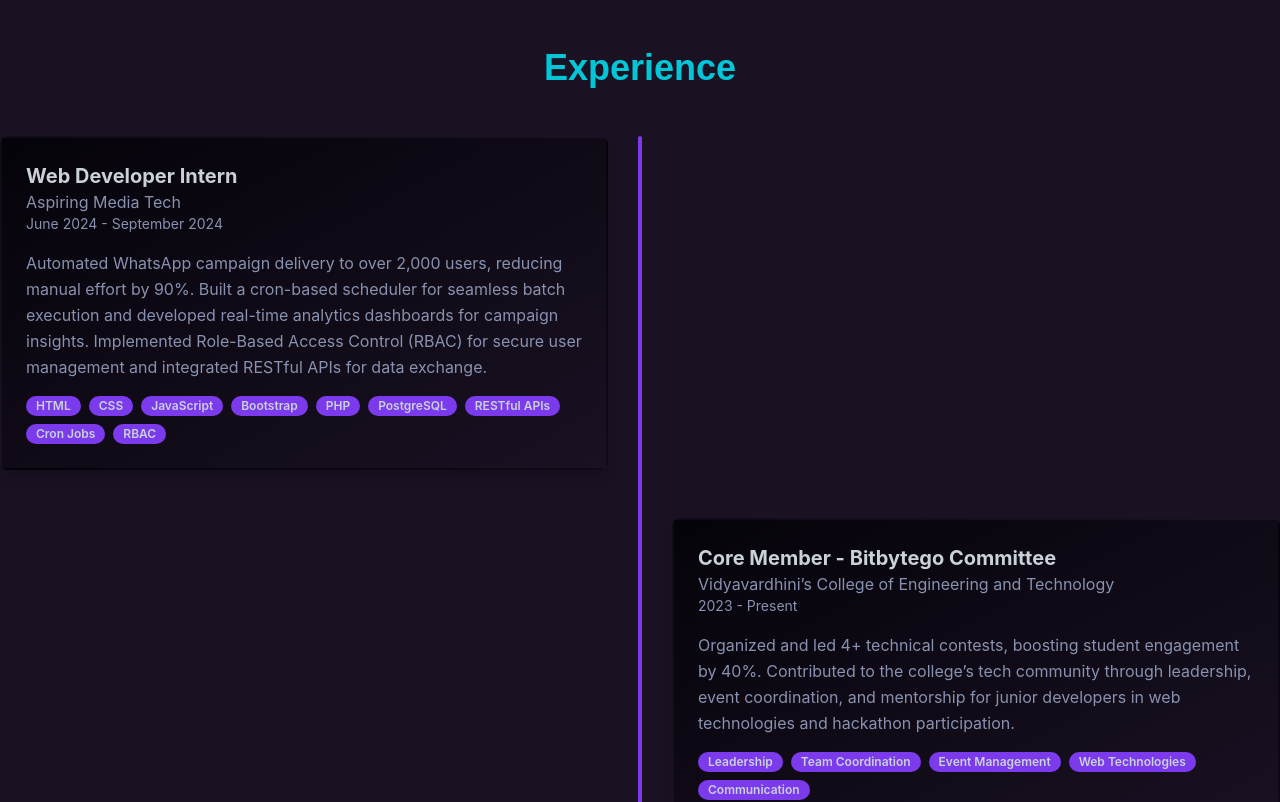
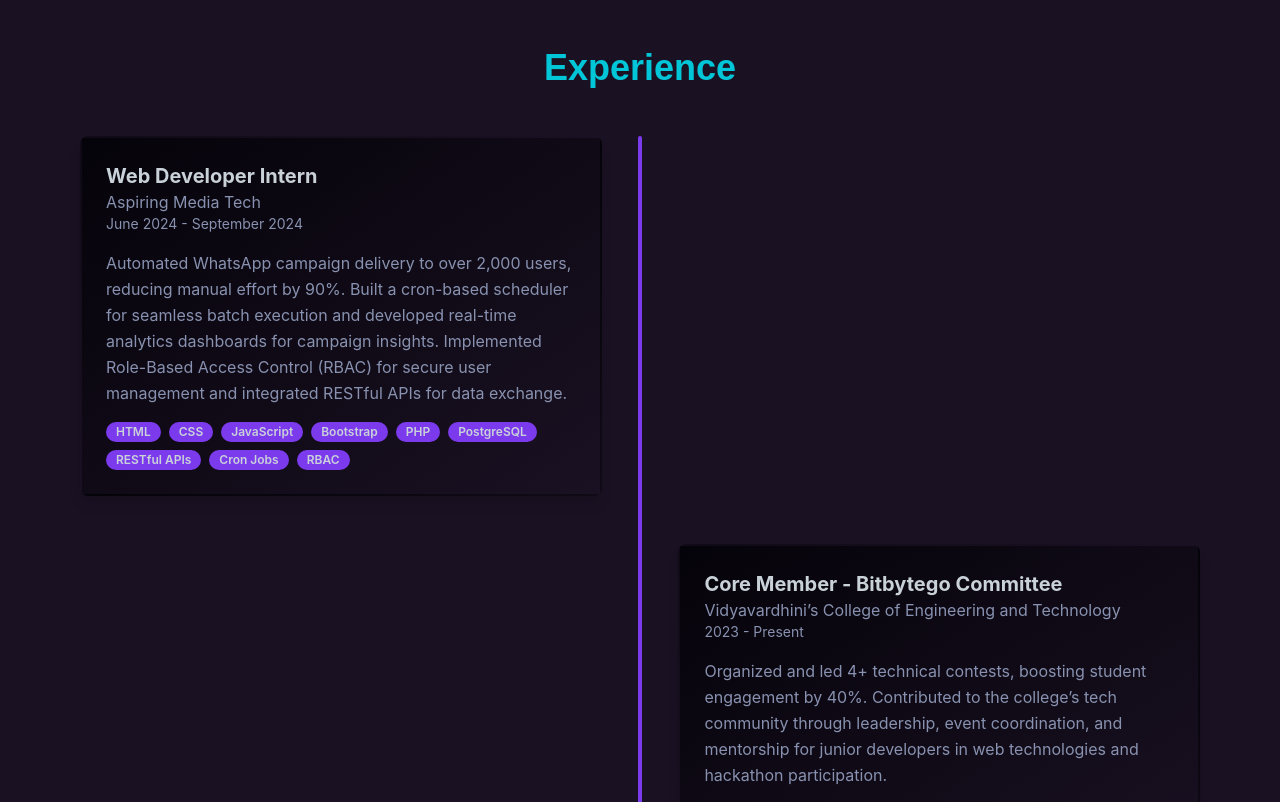
Before and after one commit to Prayas-Dev/my-portfolio-website, a React (Vite) app: page / in a window 1280 px wide. Shown: the part 2660-3462 px from the top of the page. Built offline with nearby package versions, Linux system fonts and the light colour scheme.

Commit message:
Fixed experience cards width overflow

```diff
--- a/src/components/Experience/Experience.jsx
+++ b/src/components/Experience/Experience.jsx
@@ -70,7 +70,7 @@ const cardVariants = {
         </div>
 
         {/* Desktop Timeline Layout */}
-        <div className="relative hidden md:block">
+        <div className="relative hidden max-w-6xl px-4 mx-auto md:block">
           <div className="absolute w-1 h-full transform -translate-x-1/2 rounded-full left-1/2 bg-primary"></div>
           {experiences.map((experience, index) => (
             <motion.div
@@ -78,11 +78,13 @@ const cardVariants = {
               className={`mb-12 flex items-center w-full ${index % 2 === 0 ? 'justify-start' : 'justify-end'}`}
               variants={cardVariants}
             >
-              <div className={`w-1/2 ${index % 2 === 0 ? 'pr-8' : 'pl-8'}`}>
+              <div className={`w-[48%] ${index % 2 === 0 ? 'pr-4' : 'pl-4'}`}>
                 <motion.div
-                  className="relative p-6 transition-all duration-300 transform border-2 border-transparent rounded-lg shadow-lg group bg-gradient-to-br from-background to-surface hover:border-accent hover:scale-105"
-                  whileHover={{ scale: 1.03 }}
-                  >
+  className="relative p-6 transition-all duration-300 border-2 border-transparent rounded-lg shadow-lg group bg-gradient-to-br from-background to-surface hover:border-accent"
+  whileHover={{ scale: 1.02 }}
+  style={{ overflow: 'hidden', maxWidth: '100%' }}
+>
+
                   <div className="absolute inset-0 transition-opacity duration-300 rounded-lg opacity-0 group-hover:opacity-100" style={{ boxShadow: '0 0 15px #00C6D8' }}></div>
                   <div className="relative z-10 flex items-center mb-4">
                     {experience.img && <img src={experience.img} alt={experience.company} className="w-12 h-12 mr-4 rounded-full" />}
```
